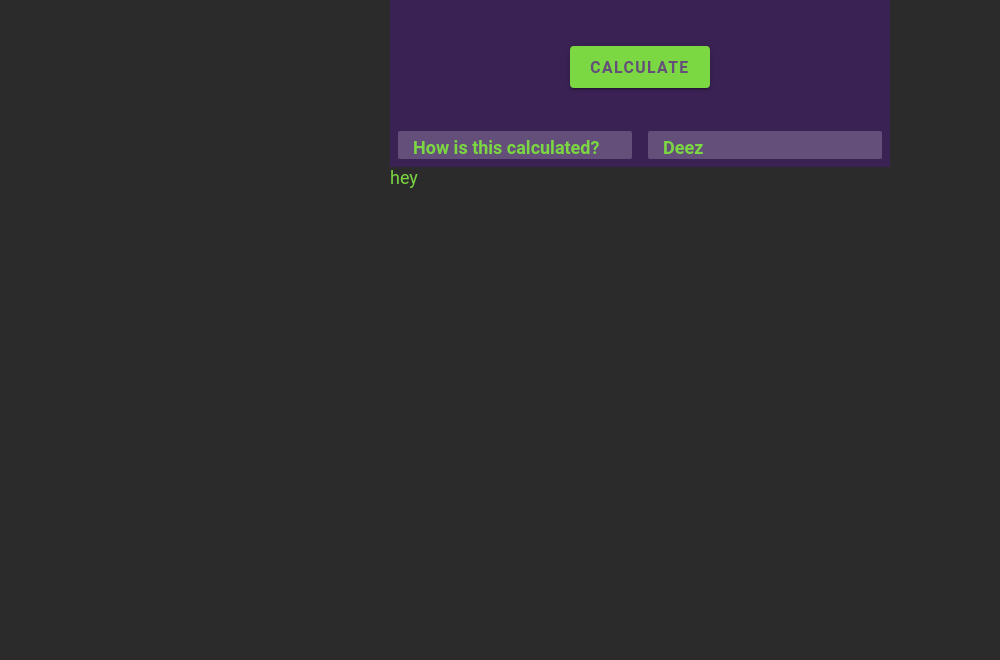
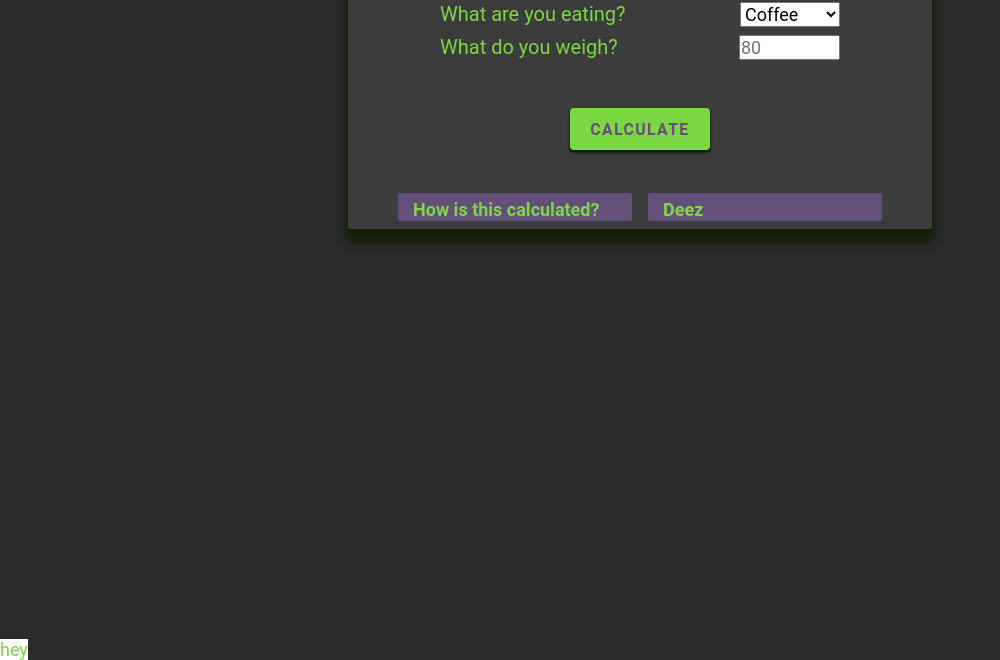
Before and after one commit to Josef-TL/lethal-dose, a plain HTML site: page index.html in a window 1280 px wide. Shown: the part 140-800 px from the top of the page, without its empty margins (0-1000 px from the left). Drawn offline with Linux system fonts and the light colour scheme.

Commit message:
css styling

```diff
--- a/index.html
+++ b/index.html
@@ -7,9 +7,10 @@
 </head>
 <body>
 <main>
-<h1 id="title">Lethal dose!</h1>
+    <div class="top-wrapper">
 
-<div class="top-wrapper">
+    <h1 id="title">Lethal dose!</h1>
+
 <form onsubmit="return doSomething()">
     <div class="form-w">
     <label for="food-select">What are you eating? </label>
@@ -36,9 +37,9 @@
 </div>
 
 <div class="bottom-wrapper">
-    <div class="collapsible">
+    <div class="collapsible" id="collab-one">
         <input id="how-expand-btn" type="checkbox">
-        <div class="collapsible-text">
+        <div class="collapsible-text" id="collap-one">
             <label for="how-expand-btn">How is this calculated?</label>
             <p>
                 Contrary to popular belief, Lorem Ipsum is not simply random text.
@@ -48,9 +49,9 @@
         </div>
     </div>
 
-    <div class="collapsible">
+    <div class="collapsible" id="collab-two">
         <input id="expand-btn" type="checkbox">
-        <div class="collapsible-text">
+        <div class="collapsible-text" id="collap-two">
             <label for="expand-btn">Deez</label>
             <p>
                 nutz
@@ -60,6 +61,10 @@
 </div>
 
 </main>
+<div class="whitespace">
+
+</div>
+
 <footer>
     <div>hey</div>
 </footer>
--- a/style.css
+++ b/style.css
@@ -5,7 +5,7 @@
     --color-3-highlight: #69B839;
     --color-4: #644f7a;
     --color-5: #3a2254;
-
+    --shadow-color: #13210A;
 }
 
 * {
@@ -23,8 +23,24 @@ body {
 }
 
 main {
-    background-color: var(--color-5);
     width: 500px;
+    padding: 0 42px;
+    margin-top: 50px;
+    background-color: var(--color-2);
+    border-radius: 2px;
+    box-shadow:
+            0 1px 1px var(--shadow-color),
+            0 2px 2px var(--shadow-color),
+            0 4px 4px var(--shadow-color),
+            0 8px 8px var(--shadow-color),
+            0 12px 12px var(--shadow-color)
+}
+
+footer {
+    background-color: white;
+    text-align: center;
+    position: absolute;
+    bottom: 0;
 }
 
 #title {
@@ -39,24 +55,34 @@ body .top-wrapper {
     flex-direction: column;
     align-items: center;
 }
+form {
+    width: 400px;
+    margin-top: 12px;
+}
 
 div.form-w {
     margin-bottom: 8px;
     margin-top: 8px;
+    display: flex;
+    justify-content: space-between;
+}
+
+.form-w label{
+    font-size: 20px;
 }
 
 #food-select {
     width: 100px;
-    font-size: 18px;
+}
+#weight {
+    width: 97px;
 }
 
 body .bottom-wrapper {
     display: flex;
     padding-top:  14px;
     justify-content: center;
-    align-items: center;
 }
-
 
 button  {
     width: 140px;
@@ -95,13 +121,12 @@ button  {
     }
 }
 
-
-
 .collapsible {
     width: 280px;
     overflow: hidden;
     font-weight: 500;
     margin: 8px;
+
 }
 
 .collapsible-text {
@@ -119,10 +144,14 @@ button  {
     padding: 15px 15px 0;
     cursor: pointer;
 }
+.collapsible-text label::after {
+    content: "";
+}
 
 .collapsible-text p {
     padding-left: 15px;
     padding-right: 15px;
+    visibility: hidden;
 }
 
 #expand-btn {
@@ -132,17 +161,25 @@ button  {
     appearance: none;
 }
 
-.collapsible input:checked +.collapsible-text{
+.collapsible input:checked ~.collapsible-text{
     max-height: 400px;
     transition: all 0.3s ease;
 }
+
+.collapsible input:checked ~.collapsible-text p{
+    visibility: visible;
+}
+
 
 #calc-btn {
    align-items: center;
    appearance: none;
    border-radius: 4px;
    border-style: none;
-   box-shadow: rgba(0, 0, 0, .2) 0 3px 1px -2px,rgba(0, 0, 0, .14) 0 2px 2px 0,rgba(0, 0, 0, .12) 0 1px 5px 0;
+    box-shadow:
+        0 1px 1px var(--shadow-color),
+        0 2px 2px var(--shadow-color),
+        0 3px 3px var(--shadow-color);
    box-sizing: border-box;
    color: var(--color-4);
    cursor: pointer;
@@ -160,7 +197,7 @@ button  {
    padding: 0 16px;
    position: relative;
    text-align: center;
-    background-color: var(--color-3);
+   background-color: var(--color-3);
 }
 
 #calc-btn:hover {
```
